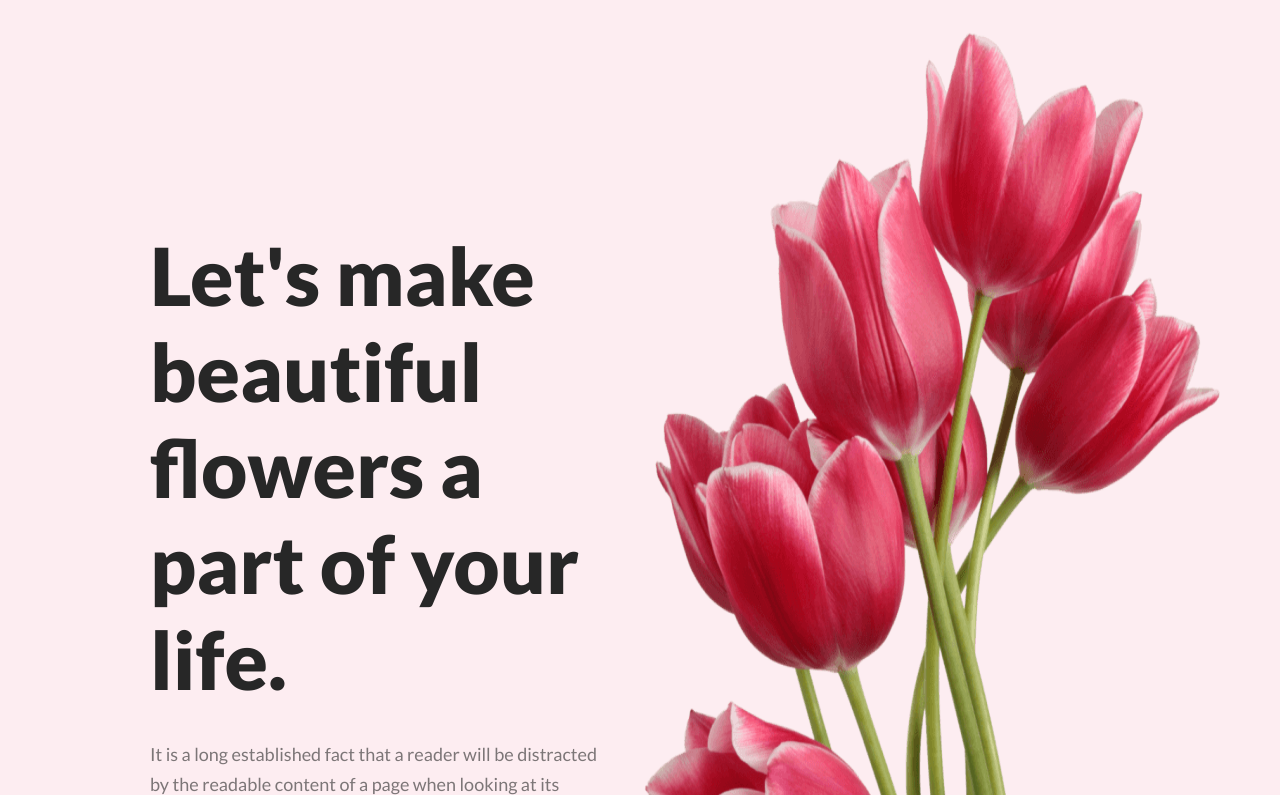
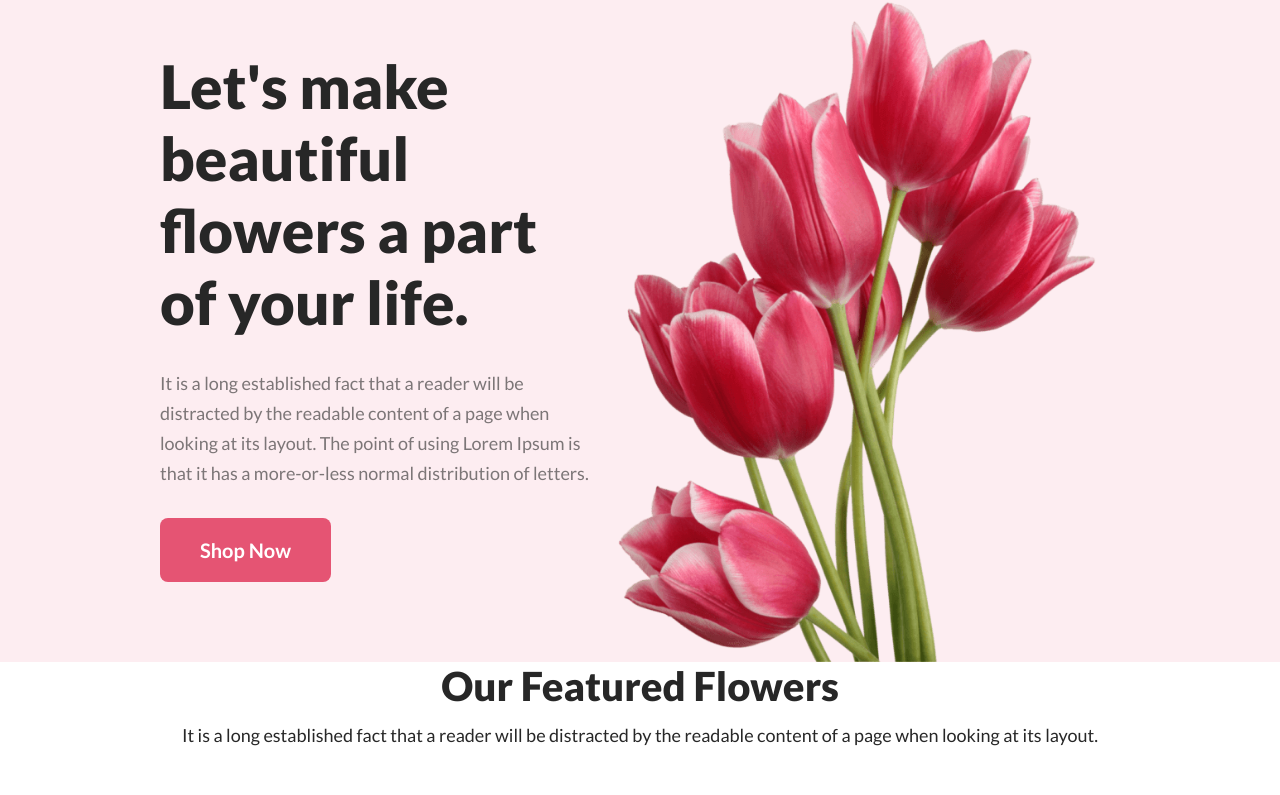
Before and after one commit to Taanveer22/flowerShopAssignment, a plain HTML site: page index.html in a window 1280 px wide. Shown: the top 795 px of the page. Drawn offline with Linux system fonts and the light colour scheme.

Commit message:
alhamdulliah header section complete

```diff
--- a/index.html
+++ b/index.html
@@ -1,5 +1,6 @@
 <!DOCTYPE html>
 <html lang="en">
+
 <head>
     <meta charset="UTF-8">
     <meta name="viewport" content="width=device-width, initial-scale=1.0">
@@ -8,25 +9,37 @@
 </head>
 
 <body>
-    <header class="headertop">
 
-        <div class="banner">
+    <header>
 
-            <div>
-                <h1 class="banner-title">Let's make beautiful flowers a part of your life.</h1>
-                <p class="banner-description">It is a long established fact that a reader will be distracted by the readable content of a page when looking at its layout. The point of using Lorem Ipsum is that it has a more-or-less normal distribution of letters.</p>
+        <div class="container banner">
+
+            <div class="banner-text">
+                <h1 class="banner-title">
+                    Let's make
+                    beautiful flowers a
+                    part of your life.
+                </h1>
+                <p class="paragraph">It is a long established fact that a reader will be distracted by the readable
+                    content of a page when looking at its layout. The point of using Lorem Ipsum is that it has a
+                    more-or-less normal distribution of letters.</p>
                 <button class="btn-pink">Shop Now</button>
             </div>
-            <img src="images/pngwing 10.png" alt="">
+
+            <div class="banner-photo">
+                <img class="banner-img" src="images/pngwing 10.png" alt="">
+            </div>
 
         </div>
 
     </header>
 
     <main>
+
         <section class="featured">
             <h3 class="featured-title">Our Featured Flowers</h3>
-            <p class="featured-description">It is a long established fact that a reader will be distracted by the readable content of a page when looking at its layout.</p>
+            <p class="featured-description">It is a long established fact that a reader will be distracted by the
+                readable content of a page when looking at its layout.</p>
 
             <div class="flowers-container">
 
@@ -42,7 +55,8 @@
                 </div>
 
                 <div class="flower3">
-                    <img src="images/pngwing 7.png" alt=""></div>
+                    <img src="images/pngwing 7.png" alt="">
+                </div>
                 <h5 class="flower-title">Pink Flower Tree</h5>
             </div>
 
@@ -56,7 +70,8 @@
 
                 <div>
                     <h3 class="hotdeal-title">Hot Deal ! Sale Up To 25% Off</h3>
-            <p class="hotdeal-description">It is a long established fact that a reader will be distracted by the readable content of a page when looking at its layout.</p>
+                    <p class="hotdeal-description">It is a long established fact that a reader will be distracted by the
+                        readable content of a page when looking at its layout.</p>
                     <button class="btn-pink">Sign Up</button>
                 </div>
 
@@ -69,7 +84,8 @@
         <section class="insta">
 
             <h3 class="insta-heading">Instagram</h3>
-            <p class="insta-description">It is a long established fact that a reader will be distracted by the readable content of a page when looking at its layout.</p>
+            <p class="insta-description">It is a long established fact that a reader will be distracted by the readable
+                content of a page when looking at its layout.</p>
 
             <div class="insta-flower-container">
 
@@ -89,9 +105,6 @@
                     <img class="insta4" src="images/Rectangle 6.png" alt="">
                 </div>
 
-
-
-
             </div>
 
 
@@ -102,12 +115,8 @@
             <h2 class="subscribe-title">Get The Latest Deals</h2>
             <p class="subscribe-description">$30 coupon for first shopping</p>
 
-            <input type="email" placeholder="Enter your email here...." ="" id="">
+            <input type="email" placeholder="Enter your email here...."="" id="">
             <button class="btn-pink">Subscribe</button>
-
-
-
-
 
         </section>
 
@@ -116,18 +125,14 @@
     <footer class="footerbottom">
 
         <h3 class="footer-title"><span class="pink">Flower</span> <span class="white">Shop</span></h3>
-        <p class="footer-description">It is a long established fact that a reader will be distracted by the readable content of a page when looking at its layout.</p>
+        <p class="footer-description">It is a long established fact that a reader will be distracted by the readable
+            content of a page when looking at its layout.</p>
 
         <p class="footer-copy">@2020-2023, FlowerShop.com. All rights reserved. </p>
-
-
-
-
-
-
 
     </footer>
 
 
 </body>
+
 </html>
--- a/style.css
+++ b/style.css
@@ -7,47 +7,63 @@
   font-family: "Lato", sans-serif;
 }
 
+.paragraph {
+  color: rgba(39, 39, 39, 0.60);
+  font-size: 18px;
+  font-weight: 400;
+  line-height: 30px;
+}
+
 .btn-pink {
   border-radius: 8px;
   background: #e55473;
   border: 0;
-  padding: 20px 43px;
+  padding: 20px 40px;
   color: #fff;
   font-size: 20px;
   font-weight: 700;
 }
 
 /* header related styles */
-.headertop {
-  background-color: #e554731a;
-  margin-bottom: 178px;
+header {
+  background: rgba(229, 84, 115, 0.10);
+}
+
+.container {
+  width: 75%;
+  max-width: 1440px;
+  margin: 0 auto;
 }
 
 .banner {
-  padding: 30px 30px 30px 150px;
   display: flex;
+  align-items: center;
+  justify-content: space-between;
+}
+
+.banner-text *{
+  max-width: 525px;
+  margin-bottom: 30px;
+}
+
+.banner-photo img {
+  width: 100%;
+  vertical-align: middle;
+  /* very very important property for image spacing in the bottom */
 }
 
 .banner-title {
   color: #272727;
-  font-size: 80px;
+  font-size: 60px;
   font-weight: 800;
-  margin-top: 197px;
-  margin-bottom: 32px;
 }
 
-.banner-description {
-  color: #27272799;
-  font-size: 18px;
-  font-weight: 400;
-  line-height: 30px;
-  margin-bottom: 32px;
-}
 
 /* featured section related styles */
 .featured {
   margin-bottom: 128px;
 }
+
 .featured-title {
   color: #272727;
   text-align: center;
@@ -121,6 +137,7 @@
 .insta {
   margin-bottom: 128px;
 }
+
 .insta-heading {
   color: #272727;
   text-align: center;
@@ -146,15 +163,11 @@
 
 .insta1 {
   background: lightgray 50% / cover no-repeat;
-  width: 342px;
-  height: 396px;
 }
 
 /* subscribe section styles */
 .subscribe {
   background: url("images/Rectangle 9.png");
-  width: 900px;
-  height: 300px;
   margin: auto;
   margin-bottom: 128px;
 }
@@ -162,8 +175,6 @@
 /* footer related styles */
 .footerbottom {
   background: #111010;
-  width: 1000px;
-  height: 330px;
   margin: auto;
   padding: 0 120px;
 }
```
Lines whose indentation alone changed are shown as unchanged.
